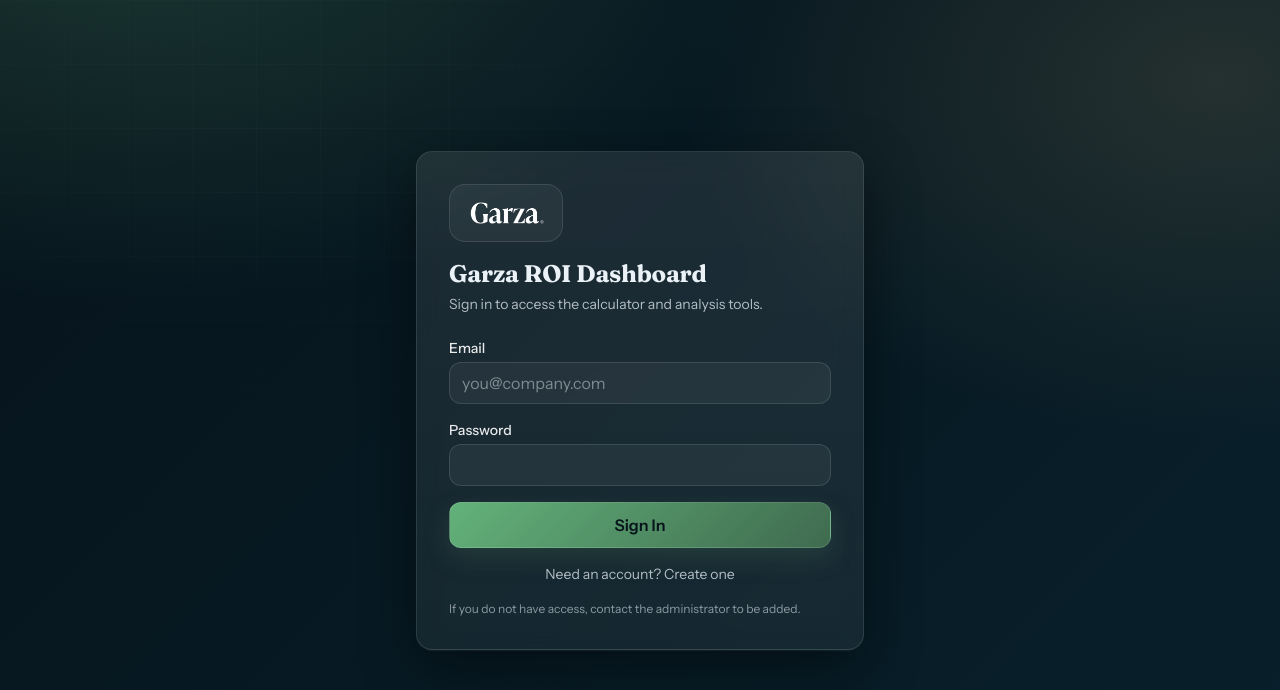
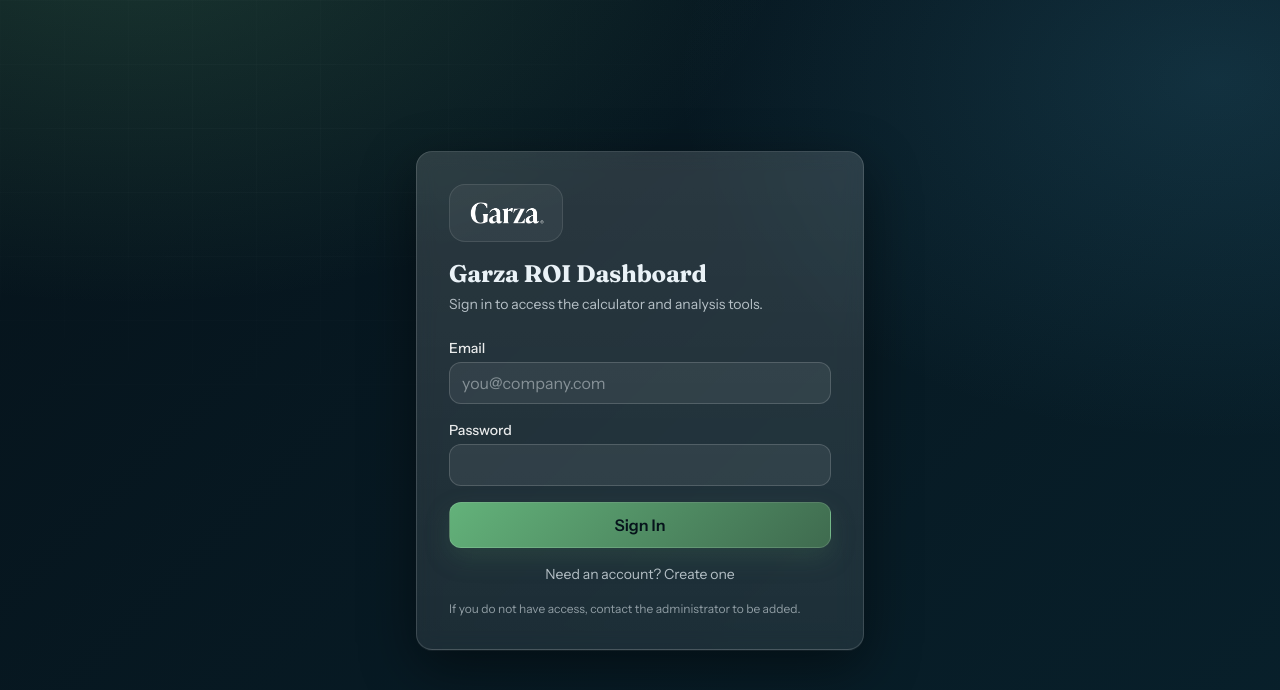
Before and after one commit to SanLuis-AI-Solutions/Garza-Int, a React (Vite) app: page / in a window 1280 px wide. Shown: the top 690 px of the page. Built offline with nearby package versions, Linux system fonts and the light colour scheme; no server answers.

Commit message:
Increase contrast + switch accent to blue; add landlord 1/5/10/30 milestones + CSV

```diff
--- a/components/charts/theme.ts
+++ b/components/charts/theme.ts
@@ -5,6 +5,6 @@
   tooltipBg: 'rgba(4,15,21,0.92)',
   tooltipBorder: 'rgba(255,255,255,0.14)',
   // Intentionally avoid purple; keep "estate + trust" tones.
-  palette: ['#63b27a', '#d8b56d', '#4aa3c8', '#e57463', '#8aa4b5', '#60d2c2'],
-  accentBar: '#63b27a',
+  palette: ['#63b27a', '#4aa3c8', '#69a9ff', '#e57463', '#8aa4b5', '#60d2c2'],
+  accentBar: '#4aa3c8',
 };
--- a/components/details/LandlordSpreadsheet.tsx
+++ b/components/details/LandlordSpreadsheet.tsx
@@ -7,6 +7,11 @@
   const [showGlossary, setShowGlossary] = useState(false);
 
   const visible = useMemo(() => results.cashFlow.slice(0, viewLimit), [results.cashFlow, viewLimit]);
+
+  const horizons = [1, 5, 10, 30] as const;
+  const atYear = (year: number) => results.cashFlow[Math.min(Math.max(1, year), results.cashFlow.length) - 1];
+  const cumulativeCashFlow = (year: number) =>
+    results.cashFlow.slice(0, Math.min(Math.max(1, year), results.cashFlow.length)).reduce((s, r) => s + r.cashFlow, 0);
 
   const downloadCSV = () => {
     const headers = [
@@ -51,6 +56,42 @@
     document.body.removeChild(link);
   };
 
+  const downloadMilestonesCSV = () => {
+    const headers = [
+      'Year',
+      'Annual Cash Flow',
+      'Cumulative Cash Flow',
+      'Property Value',
+      'Loan Balance',
+      'Equity',
+      'DSCR',
+      'Cash-on-Cash %',
+    ];
+
+    const rows = horizons.map((y) => {
+      const r = atYear(y);
+      return [
+        y,
+        r.cashFlow.toFixed(2),
+        cumulativeCashFlow(y).toFixed(2),
+        r.propertyValue.toFixed(2),
+        r.loanBalance.toFixed(2),
+        r.equity.toFixed(2),
+        Number.isFinite(r.dscr) ? r.dscr.toFixed(2) : '∞',
+        (r.cashOnCash * 100).toFixed(2) + '%',
+      ].join(',');
+    });
+
+    const csvContent = 'data:text/csv;charset=utf-8,' + [headers.join(','), ...rows].join('\n');
+    const encodedUri = encodeURI(csvContent);
+    const link = document.createElement('a');
+    link.setAttribute('href', encodedUri);
+    link.setAttribute('download', `landlord_milestones_1_5_10_30.csv`);
+    document.body.appendChild(link);
+    link.click();
+    document.body.removeChild(link);
+  };
+
   const totalCashFlow = visible.reduce((s, r) => s + r.cashFlow, 0);
 
   return (
@@ -74,7 +115,7 @@
 
           <div className="flex items-center gap-3">
             <div className="gi-seg w-full sm:w-auto">
-              {[5, 10, 30].map((years) => (
+              {[1, 5, 10, 30].map((years) => (
                 <button
                   key={years}
                   onClick={() => setViewLimit(years)}
@@ -86,12 +127,95 @@
             </div>
 
             <button
+              onClick={downloadMilestonesCSV}
+              className="flex items-center space-x-2 gi-btn gi-btn-secondary px-4 py-2.5 text-sm font-semibold"
+              title="Export 1/5/10/30-year milestones"
+            >
+              <Download size={16} />
+              <span>Export Milestones</span>
+            </button>
+
+            <button
               onClick={downloadCSV}
               className="flex items-center space-x-2 gi-btn gi-btn-primary px-4 py-2.5 text-sm font-semibold"
             >
               <Download size={16} />
               <span>Export CSV</span>
             </button>
+          </div>
+        </div>
+
+        <div className="p-6 border-b border-white/10">
+          <div className="flex flex-col md:flex-row md:items-center md:justify-between gap-3">
+            <div>
+              <h3 className="text-lg font-bold gi-serif">Milestones (1 / 5 / 10 / 30 Years)</h3>
+              <p className="mt-1 text-sm gi-muted">
+                Quick progress view for cash flow, equity growth, and leverage over time.
+              </p>
+            </div>
+          </div>
+
+          <div className="mt-4 overflow-x-auto">
+            <table className="gi-table text-sm">
+              <thead className="gi-thead">
+                <tr>
+                  <th>Metric</th>
+                  {horizons.map((y) => (
+                    <th key={y} style={{ textAlign: 'right' }}>
+                      {y}y
+                    </th>
+                  ))}
+                </tr>
+              </thead>
+              <tbody className="gi-tbody">
+                {[
+                  {
+                    label: 'Annual Cash Flow',
+                    fmt: (v: number) => `$${v.toLocaleString(undefined, { maximumFractionDigits: 0 })}`,
+                    values: horizons.map((y) => atYear(y).cashFlow),
+                  },
+                  {
+                    label: 'Cumulative Cash Flow',
+                    fmt: (v: number) => `$${v.toLocaleString(undefined, { maximumFractionDigits: 0 })}`,
+                    values: horizons.map((y) => cumulativeCashFlow(y)),
+                  },
+                  {
+                    label: 'Property Value',
+                    fmt: (v: number) => `$${v.toLocaleString(undefined, { maximumFractionDigits: 0 })}`,
+                    values: horizons.map((y) => atYear(y).propertyValue),
+                  },
+                  {
+                    label: 'Loan Balance',
+                    fmt: (v: number) => `$${v.toLocaleString(undefined, { maximumFractionDigits: 0 })}`,
+                    values: horizons.map((y) => atYear(y).loanBalance),
+                  },
+                  {
+                    label: 'Equity',
+                    fmt: (v: number) => `$${v.toLocaleString(undefined, { maximumFractionDigits: 0 })}`,
+                    values: horizons.map((y) => atYear(y).equity),
+                  },
+                  {
+                    label: 'DSCR',
+                    fmt: (v: number) => (Number.isFinite(v) ? `${v.toFixed(2)}x` : '∞'),
+                    values: horizons.map((y) => atYear(y).dscr),
+                  },
+                  {
+                    label: 'Cash-on-Cash',
+                    fmt: (v: number) => `${(v * 100).toFixed(2)}%`,
+                    values: horizons.map((y) => atYear(y).cashOnCash),
+                  },
+                ].map((row) => (
+                  <tr key={row.label} className="gi-trHover">
+                    <td className="gi-muted">{row.label}</td>
+                    {row.values.map((v, idx) => (
+                      <td key={idx} style={{ textAlign: 'right' }} className="font-semibold text-white/95">
+                        {row.fmt(v)}
+                      </td>
+                    ))}
+                  </tr>
+                ))}
+              </tbody>
+            </table>
           </div>
         </div>
 
--- a/theme.css
+++ b/theme.css
@@ -5,15 +5,17 @@
   --gi-bg0: #06131b;
   --gi-bg1: #08202b;
   --gi-sidebar: #040f15;
-  --gi-surface: rgba(255, 255, 255, 0.06);
-  --gi-surface2: rgba(255, 255, 255, 0.09);
-  --gi-border: rgba(255, 255, 255, 0.10);
-  --gi-border2: rgba(255, 255, 255, 0.18);
+  /* Increased contrast: surfaces are brighter and borders read more clearly. */
+  --gi-surface: rgba(255, 255, 255, 0.085);
+  --gi-surface2: rgba(255, 255, 255, 0.14);
+  --gi-border: rgba(255, 255, 255, 0.14);
+  --gi-border2: rgba(255, 255, 255, 0.26);
   --gi-text: #eaf2f7;
   --gi-muted: rgba(234, 242, 247, 0.74);
   --gi-muted2: rgba(234, 242, 247, 0.56);
   --gi-accent: #3f6b4f;
   --gi-accent-hi: #63b27a;
+  --gi-blue: #4aa3c8;
   --gi-sand: #d8b56d;
   --gi-info: #4aa3c8;
   --gi-warn: #d8b56d;
@@ -34,7 +36,7 @@
   color: var(--gi-text);
   background:
     radial-gradient(1200px 700px at 10% -10%, rgba(99, 178, 122, 0.22), transparent 55%),
-    radial-gradient(900px 600px at 95% 10%, rgba(216, 181, 109, 0.14), transparent 60%),
+    radial-gradient(900px 600px at 95% 10%, rgba(74, 163, 200, 0.16), transparent 60%),
     linear-gradient(135deg, var(--gi-bg0), var(--gi-bg1));
   font-family: "Instrument Sans", ui-sans-serif, system-ui, -apple-system, "Segoe UI", Arial, sans-serif;
 }
@@ -45,7 +47,7 @@
   position: fixed;
   inset: 0;
   pointer-events: none;
-  opacity: 0.55;
+  opacity: 0.50;
   background:
     linear-gradient(rgba(255, 255, 255, 0.05) 1px, transparent 1px),
     linear-gradient(90deg, rgba(255, 255, 255, 0.04) 1px, transparent 1px);
@@ -82,7 +84,7 @@
 }
 
 .gi-topbar {
-  background: rgba(4, 15, 21, 0.55);
+  background: rgba(4, 15, 21, 0.68);
   border-bottom: 1px solid rgba(255, 255, 255, 0.10);
   backdrop-filter: blur(10px);
 }
@@ -117,8 +119,8 @@
 
 .gi-btn-secondary {
   color: var(--gi-text);
-  background: rgba(255, 255, 255, 0.06);
-  border-color: rgba(255, 255, 255, 0.12);
+  background: rgba(255, 255, 255, 0.08);
+  border-color: rgba(255, 255, 255, 0.16);
 }
 
 .gi-btn-secondary:hover {
@@ -159,8 +161,8 @@
 
 .gi-input {
   color: var(--gi-text);
-  background: rgba(255, 255, 255, 0.05);
-  border: 1px solid rgba(255, 255, 255, 0.12);
+  background: rgba(255, 255, 255, 0.07);
+  border: 1px solid rgba(255, 255, 255, 0.16);
   border-radius: 12px;
   transition: border-color 160ms ease, box-shadow 160ms ease, background-color 160ms ease;
 }
@@ -173,7 +175,7 @@
   outline: none;
   border-color: rgba(99, 178, 122, 0.55);
   box-shadow: 0 0 0 3px rgba(99, 178, 122, 0.28);
-  background: rgba(255, 255, 255, 0.065);
+  background: rgba(255, 255, 255, 0.085);
 }
 
 .gi-inputGroup {
@@ -189,7 +191,7 @@
 .gi-inputGroup:focus-within {
   border-color: rgba(99, 178, 122, 0.55);
   box-shadow: 0 0 0 3px rgba(99, 178, 122, 0.28);
-  background: rgba(255, 255, 255, 0.065);
+  background: rgba(255, 255, 255, 0.085);
 }
 
 .gi-inputGroup__addon {
@@ -225,7 +227,7 @@
 
 .gi-kpi-value {
   color: var(--gi-text);
-  background: linear-gradient(90deg, var(--gi-sand), rgba(234, 242, 247, 0.95));
+  background: linear-gradient(90deg, rgba(74, 163, 200, 0.98), rgba(234, 242, 247, 0.96));
   -webkit-background-clip: text;
   background-clip: text;
   -webkit-text-fill-color: transparent;
@@ -251,7 +253,7 @@
 
 .gi-nav-item--active {
   color: #06131b;
-  background: linear-gradient(135deg, rgba(216, 181, 109, 0.95), rgba(99, 178, 122, 0.92));
+  background: linear-gradient(135deg, rgba(74, 163, 200, 0.95), rgba(99, 178, 122, 0.92));
   border-color: rgba(255, 255, 255, 0.14);
 }
 
@@ -310,7 +312,7 @@
 
 .gi-segBtn--active {
   color: #06131b;
-  background: linear-gradient(135deg, rgba(216, 181, 109, 0.95), rgba(99, 178, 122, 0.90));
+  background: linear-gradient(135deg, rgba(74, 163, 200, 0.95), rgba(99, 178, 122, 0.90));
   border-color: rgba(255, 255, 255, 0.14);
 }
 
@@ -329,7 +331,7 @@
 
 .gi-choice--active {
   background: rgba(255, 255, 255, 0.07);
-  border-color: rgba(216, 181, 109, 0.35);
+  border-color: rgba(74, 163, 200, 0.35);
   box-shadow: 0 1px 0 rgba(255, 255, 255, 0.06), var(--gi-shadow-soft);
 }
 
```
